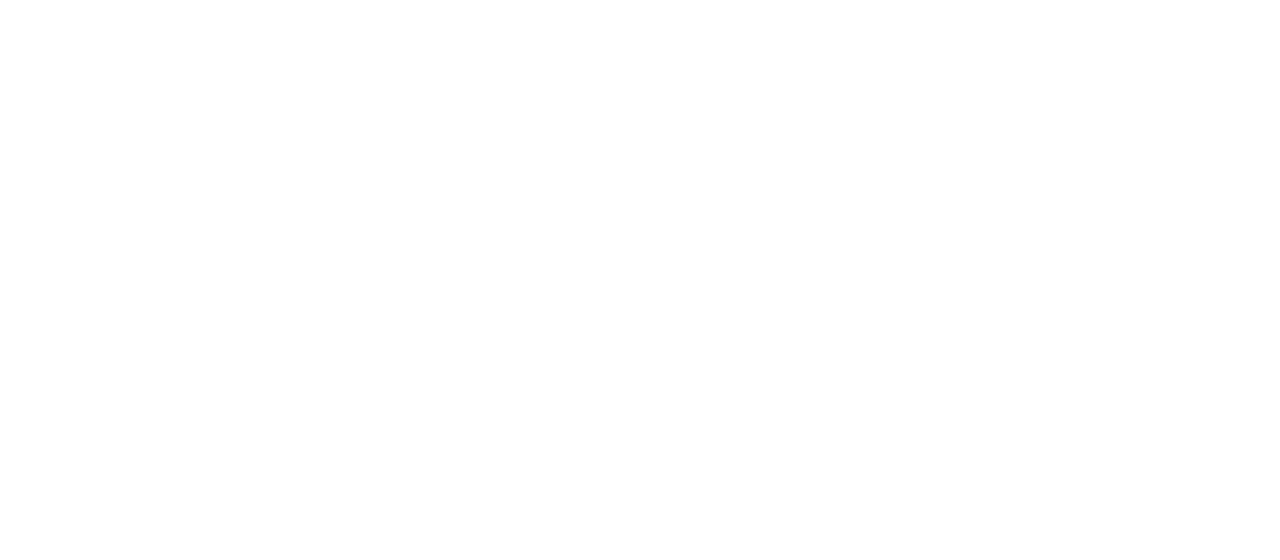
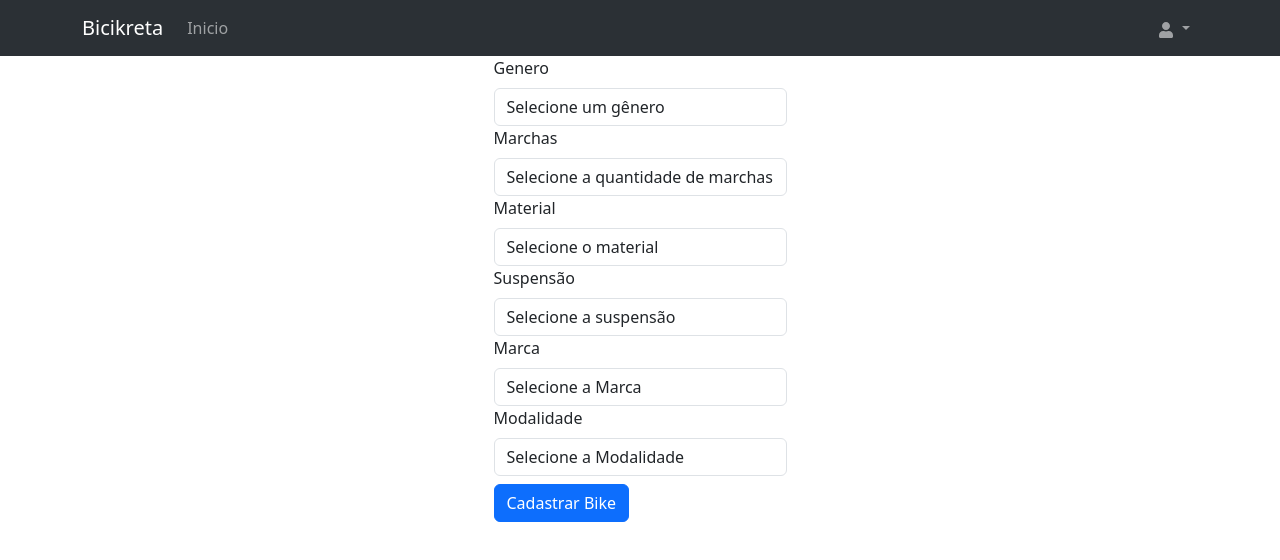
Before and after one commit to Our-time-Fatec/API-2023_2-Front, a React (Create React App) app: page /bike/cadastrar in a window 1280 px wide. Before the commit this address had no page. Shown: the top 560 px of the page. Built offline with nearby package versions, Linux system fonts and the light colour scheme; sample sign-in values are in the browser's storage.

Commit message:
Criando form com selects e populando apartir de enums

```diff
--- a/src/components/Card/index.tsx
+++ b/src/components/Card/index.tsx
@@ -3,13 +3,13 @@
 import { Link } from 'react-router-dom';
 
 interface CardBike {
-    marca: string;
-    modalidade: string;
-    foto: string;
+    marca?: string;
+    modalidade?: string;
+    foto?: string;
     descricao: string;
     valorDia: number;
     valorHora: number;
-    donoId: number;
+    donoId?: number;
     isProfile?: boolean;
 }
 
@@ -17,7 +17,7 @@
     const isAuthenticated = !!localStorage.getItem('token');
     return (
         <Card style={{ width: '18rem' }}>
-            <Card.Img variant="top" src={`http://localhost:3001/images/${foto}`} />
+            <Card.Img variant="top" src={`${foto}`} />
             <Card.Body>
                 <Card.Title>{marca} - {modalidade} </Card.Title>
                 <Card.Text>
--- /dev/null
+++ b/src/pages/Bicicleta/Cadastrar/index.tsx
@@ -0,0 +1,145 @@
+import { useNavigate } from 'react-router-dom';
+import React, { ChangeEvent, useState } from 'react';
+import { Button, Col, Form } from 'react-bootstrap';
+import { FaUser, FaLock, FaMapMarkerAlt } from 'react-icons/fa';
+import { MdEmail, MdCall } from 'react-icons/md'
+import api from '../../../services/api';
+import NavBar from '../../../components/NavBar';
+import Generos from '../../../Enums/Genero';
+import User from '../../../interfaces/User';
+import Bicicleta from '../../../interfaces/Bicicleta';
+import Marchas from '../../../Enums/Marcha';
+import Aro from '../../../Enums/Aro';
+import Material from '../../../Enums/Material';
+import Suspensao from '../../../Enums/Suspensao';
+
+const CadastrarBikePage: React.FC = () => {
+
+    const [formState, setFormState] = useState<Bicicleta>({
+        tamanho: "",
+        cor: "",
+        generos: "" as Generos,
+        marchas: "" as Marchas,
+        aro: "" as Aro,
+        material: "" as Material,
+        suspensao: "" as Suspensao,
+        descricao: "",
+        valorHora: 0,
+        valorDia: 0,
+        marcaId: 0,
+        modalidadeId: 0
+    });
+
+    function updateForm(e: ChangeEvent<HTMLInputElement | HTMLSelectElement>) {
+
+        setFormState({
+            ...formState,
+            [e.target.name]:
+                e.target.value
+        })
+    };
+
+
+    return (
+        <div className='cadastrarBike'>
+            <header>
+                <NavBar />
+            </header>
+            <main className='main-container'>
+                <Form>
+                    <Form.Group controlId="formGenero">
+                        <Form.Label className='d-flex align-items-center gap-2'><span>Genero</span></Form.Label>
+                        <Form.Control
+                            as="select"
+                            name="generos"
+                            value={formState.generos}
+                            onChange={(e: ChangeEvent<HTMLInputElement>) => updateForm(e)}
+                        >
+                            <option value="">Selecione um gênero</option>
+                            {Object.values(Generos).map((genero) => (
+                                <option key={genero} value={genero}>
+                                    {genero}
+                                </option>
+                            ))}
+                        </Form.Control>
+                    </Form.Group>
+                    <Form.Group controlId="formMarcha">
+                        <Form.Label className='d-flex align-items-center gap-2'><span>Marchas</span></Form.Label>
+                        <Form.Control
+                            as="select"
+                            name="marchas"
+                            value={formState.marchas}
+                            onChange={(e: ChangeEvent<HTMLInputElement>) => updateForm(e)}
+                        >
+                            <option value="">Selecione a quantidade de marchas</option>
+                            {Object.values(Marchas).map((marcha) => (
+                                <option key={marcha} value={marcha}>
+                                    {marcha}
+                                </option>
+                            ))}
+                        </Form.Control>
+                    </Form.Group>
+                    <Form.Group controlId="formMaterial">
+                        <Form.Label className='d-flex align-items-center gap-2'><span>Material</span></Form.Label>
+                        <Form.Control
+                            as="select"
+                            name="material"
+                            value={formState.material}
+                            onChange={(e: ChangeEvent<HTMLInputElement>) => updateForm(e)}
+                        >
+                            <option value="">Selecione o material</option>
+                            {Object.values(Material).map((material) => (
+                                <option key={material} value={material}>
+                                    {material}
+                                </option>
+                            ))}
+                        </Form.Control>
+                    </Form.Group>
+                    <Form.Group controlId="formSuspensao">
+                        <Form.Label className='d-flex align-items-center gap-2'><span>Suspensão</span></Form.Label>
+                        <Form.Control
+                            as="select"
+                            name="suspensao"
+                            value={formState.suspensao}
+                            onChange={(e: ChangeEvent<HTMLInputElement>) => updateForm(e)}
+                        >
+                            <option value="">Selecione a suspensão</option>
+                            {Object.values(Suspensao).map((suspensao) => (
+                                <option key={suspensao} value={suspensao}>
+                                    {suspensao}
+                                </option>
+                            ))}
+                        </Form.Control>
+                    </Form.Group>
+                    <Form.Group controlId="formMarca">
+                        <Form.Label className='d-flex align-items-center gap-2'><span>Marca</span></Form.Label>
+                        <Form.Control
+                            as="select"
+                            name="marca"
+                            value={formState.marcaId}
+                            onChange={(e: ChangeEvent<HTMLInputElement>) => updateForm(e)}
+                        >
+                            <option value="">Selecione a Marca</option>
+                        </Form.Control>
+                    </Form.Group>
+                    <Form.Group controlId="formModalidade">
+                        <Form.Label className='d-flex align-items-center gap-2'><span>Modalidade</span></Form.Label>
+                        <Form.Control
+                            as="select"
+                            name="modalidade"
+                            value={formState.modalidadeId}
+                            onChange={(e: ChangeEvent<HTMLInputElement>) => updateForm(e)}
+                        >
+                            <option value="">Selecione a Modalidade</option>
+                        </Form.Control>
+                    </Form.Group>
+                    <Button variant="primary" type='submit' className='mt-2'>
+                        Cadastrar Bike
+                    </Button>
+                </Form>
+            </main>
+        </div>
+    );
+};
+
+export default CadastrarBikePage;
--- a/src/pages/Inicio/index.tsx
+++ b/src/pages/Inicio/index.tsx
@@ -35,7 +35,7 @@
                             return (
 
                                 <div className="bike" key={i.id}>
-                                    <CardBike marca={i.marca.nome} modalidade={i.modalidade.nome} foto={i.fotos[0]?.url} descricao={i.descricao} valorDia={i.valorDia} valorHora={i.valorHora} donoId={i.donoId} />
+                                    <CardBike marca={i.marca?.nome} modalidade={i.modalidade?.nome} foto={i.fotos && i.fotos[0]?.url} descricao={i.descricao} valorDia={i.valorDia} valorHora={i.valorHora} donoId={i.donoId} />
                                 </div>
 
                             )
--- a/src/pages/User/Cadastro/index.tsx
+++ b/src/pages/User/Cadastro/index.tsx
@@ -42,7 +42,7 @@
     };
 
     return (
-        <div className='login'>
+        <div className='register'>
             <header>
                 <NavBar />
             </header>
--- a/src/pages/User/Editar/index.tsx
+++ b/src/pages/User/Editar/index.tsx
@@ -77,7 +77,7 @@
 
 
     return (
-        <div className='login'>
+        <div className='editar'>
             <header>
                 <NavBar />
             </header>
--- a/src/pages/User/Perfil/index.tsx
+++ b/src/pages/User/Perfil/index.tsx
@@ -44,12 +44,13 @@
         <p>Telefone: {user?.telefone}</p>
         <p>Endereço: {user?.endereco}</p>
         {userIdFromUrl == userId ? (<Link to={`/update/${userId}`}>Editar minhas informações</Link>) : ""}
+        {userIdFromUrl == userId ? (<Link to={`/bike/cadastrar`}>Cadastrar Bicicleta</Link>) : ""}
         <div className="bicicletas d-flex gap-2">
           {
             user?.bicicletas && user.bicicletas.map((i) => {
               return (
                 <div className="div-bike" key={i.id}>
-                  <CardBike marca={i.marca.nome} modalidade={i.modalidade.nome} foto={i.fotos[0]?.url} descricao={i.descricao} valorDia={i.valorDia} valorHora={i.valorHora} donoId={i.donoId} isProfile={true} />
+                  <CardBike marca={i.marca?.nome} modalidade={i.modalidade?.nome} foto={i.fotos && i.fotos[0].url} descricao={i.descricao} valorDia={i.valorDia} valorHora={i.valorHora} donoId={i.donoId} isProfile={true} />
                 </div>
               )
             })
--- a/src/routes/index.tsx
+++ b/src/routes/index.tsx
@@ -6,6 +6,7 @@
 import EditarUser from "../pages/User/Editar";
 import PerfilUser from "../pages/User/Perfil";
 import RegisterPage from "../pages/User/Cadastro";
+import CadastrarBikePage from "../pages/Bicicleta/Cadastrar";
 
 
 function AppRouter() {
@@ -21,6 +22,7 @@
                     <Route path="/register" element={isAuthenticated ? (<Navigate to="/inicio" />) : (<RegisterPage />)} />
                     <Route path="/perfil/:id" element={isAuthenticated ? (<PerfilUser />) : (<Navigate to="/login" />)} />
                     <Route path="/update/:id" element={isAuthenticated ? (<EditarUser />) : (<Navigate to="/login" />)} />
+                    <Route path="/bike/cadastrar" element={isAuthenticated ? (<CadastrarBikePage />) : (<Navigate to="/login" />)} />
                 </Routes>
             </auth.AuthMiddleware>
         </Router>
```
Also changed, not shown: src/interfaces/Bicicleta.ts (+11 -10 lines).
